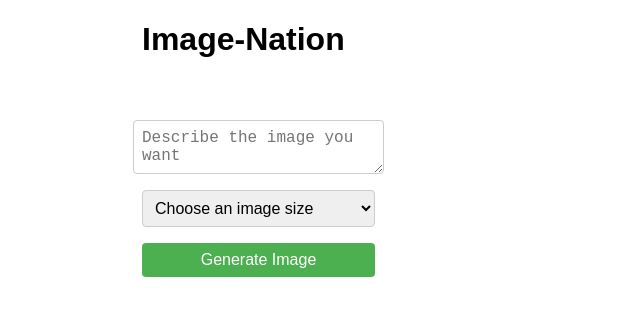
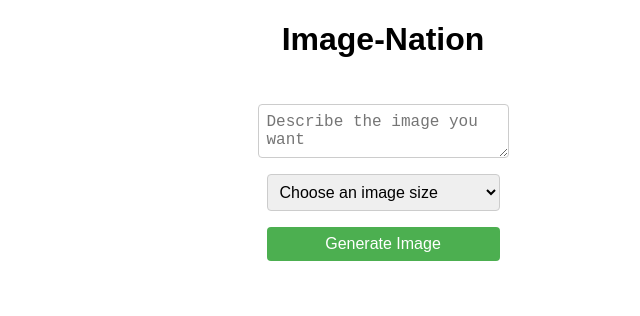
Before and after one commit to inherentspice/image-nation, a React (Create React App) app: page / in a window 1280 px wide. Shown: the top 316 px of the page, without its empty margins (257-897 px from the left). Built offline with nearby package versions, Linux system fonts and the light colour scheme.

Commit message:
removed unnecessary media queries

```diff
--- a/src/App.css
+++ b/src/App.css
@@ -46,20 +46,3 @@ img {
   border-radius: 4px;
   margin: 16px 0;
 }
-
-@media (min-width: 768px) {
-  .App {
-    display: grid;
-    grid-template-columns: 1fr 1fr;
-    grid-gap: 1rem;
-    max-width: fit-content;
-  }
-
-  .image-creation-cont {
-    grid-column: 1 / span 1;
-  }
-
-  img {
-    grid-column: 2 / span 1;
-  }
-}
```
